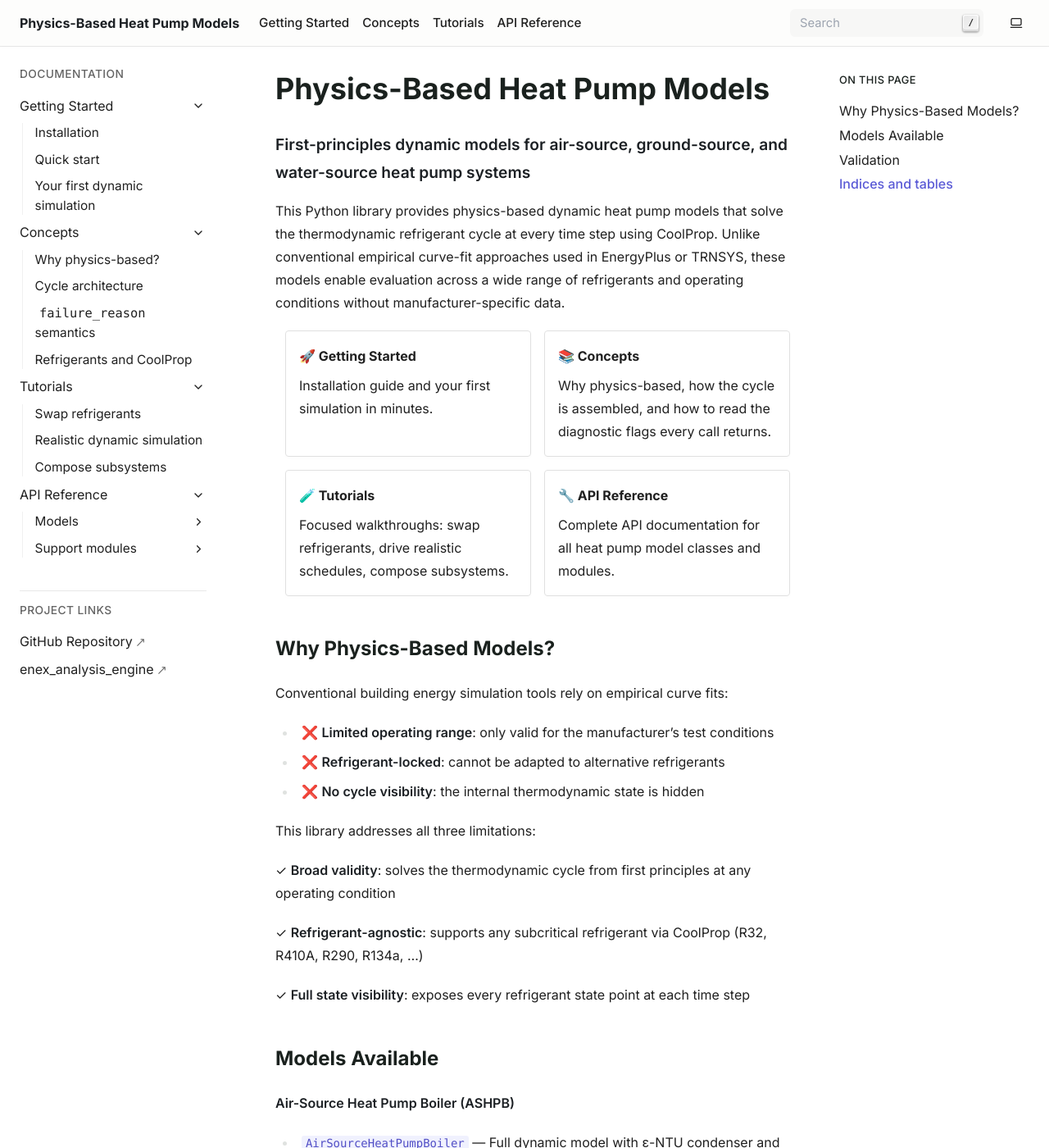
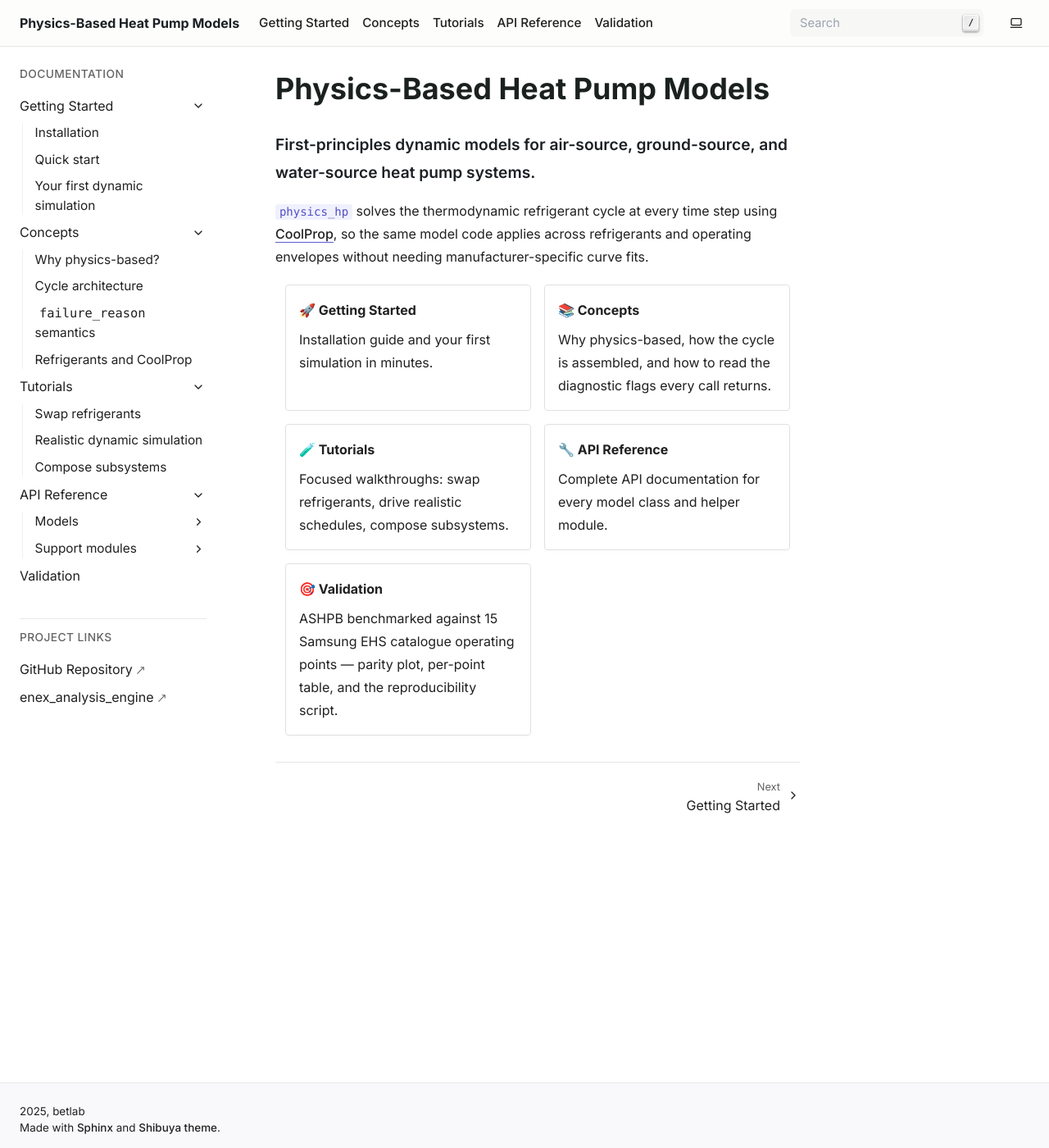
Before and after one commit to bet-lab/tmhp, a Sphinx documentation site: the page built from docs/source/index.rst, in a window 1280 px wide and 1400 px high. Shown: the whole window at 82% size. Built offline with Sphinx 7.4.7, drawn with Linux system fonts in a browser that asks for light colours; some of the changed lines change nothing that is shown; some of the changed text lies outside the part shown.

Commit message:
docs: add validation section, slim landing page (#101)
Add `docs/source/validation/index.rst` carrying the validation
material that previously only existed in the README:

- Embeds `_static/validation_parity.svg` as a centred figure.
- Renders the 15-row per-point comparison table as a `list-table`
  so it is searchable and works with `sphinx -W`.
- Notation block converted to RST `:math:` markup
  (`T_{LWT}`, `Q_cond`, AE, APE, MAE / MAPE).
- A "Reproducibility" section points readers at
  `scripts/validation/samsung_ehs_parity.py` (the parity-plot
  generator shipped in #75 and polished in subsequent PRs) and
  documents the `uv sync --locked` + `uv run` command pair.
- A scope `.. admonition::` records that only ASHPB has been
  quantitatively benchmarked; the other system classes share the
  same refrigerant-cycle core but have not been compared against
  unit-specific data.
- KJACR 2026 + Samsung TDB citations carry over verbatim.

Slim `docs/source/index.rst`:

- Drop the "Why Physics-Based?" and "Models Available" body —
  the Concepts and API sections cover that now.
- Drop the inline MAE / MAPE list-table — the new validation
  page is the authoritative source, linked from a fifth grid
  card.
- Keep the hero paragraph, the five grid cards, the hidden
  documentation toctree, and the Project Links toctree.

Wire Validation into the Shibuya `nav_links` strip and the hidden
documentation toctree.

Closes #100

```diff
--- a/docs/source/conf.py
+++ b/docs/source/conf.py
@@ -81,6 +81,7 @@
         {"title": "Concepts", "url": "concepts/index"},
         {"title": "Tutorials", "url": "tutorials/index"},
         {"title": "API Reference", "url": "api/index"},
+        {"title": "Validation", "url": "validation/index"},
     ],
     # Social-card image shown when the docs are linked on GitHub, Slack, etc.
     "og_image_url": (
--- a/docs/source/index.rst
+++ b/docs/source/index.rst
@@ -6,9 +6,13 @@
 
 .. rst-class:: lead
 
-   **First-principles dynamic models for air-source, ground-source, and water-source heat pump systems**
+   **First-principles dynamic models for air-source, ground-source, and
+   water-source heat pump systems.**
 
-This Python library provides physics-based dynamic heat pump models that solve the thermodynamic refrigerant cycle at every time step using CoolProp. Unlike conventional empirical curve-fit approaches used in EnergyPlus or TRNSYS, these models enable evaluation across a wide range of refrigerants and operating conditions without manufacturer-specific data.
+``physics_hp`` solves the thermodynamic refrigerant cycle at every time
+step using `CoolProp <http://www.coolprop.org>`_, so the same model
+code applies across refrigerants and operating envelopes without
+needing manufacturer-specific curve fits.
 
 .. grid:: 2
     :gutter: 3
@@ -37,61 +41,16 @@
         :link: api/index
         :link-type: doc
 
-        Complete API documentation for all heat pump model classes and modules.
+        Complete API documentation for every model class and
+        helper module.
 
-Why Physics-Based Models?
-==========================
+    .. grid-item-card:: 🎯 Validation
+        :link: validation/index
+        :link-type: doc
 
-Conventional building energy simulation tools rely on empirical curve fits:
-
-- ❌ **Limited operating range**: only valid for the manufacturer's test conditions
-- ❌ **Refrigerant-locked**: cannot be adapted to alternative refrigerants
-- ❌ **No cycle visibility**: the internal thermodynamic state is hidden
-
-This library addresses all three limitations:
-
-✓ **Broad validity**: solves the thermodynamic cycle from first principles at any operating condition
-
-✓ **Refrigerant-agnostic**: supports any subcritical refrigerant via CoolProp (R32, R410A, R290, R134a, ...)
-
-✓ **Full state visibility**: exposes every refrigerant state point at each time step
-
-Models Available
-=================
-
-**Air-Source Heat Pump Boiler (ASHPB)**
-
-* :class:`~air_source_heat_pump_boiler.AirSourceHeatPumpBoiler` — Full dynamic model with ε-NTU condenser and optimal evaporating temperature search
-* :class:`~ashpb_stc_preheat.ASHPB_STC_preheat` — ASHPB with solar thermal collector preheat
-* :class:`~ashpb_stc_tank.ASHPB_STC_tank` — ASHPB + STC with stratified storage tank
-* :class:`~ashpb_pv_ess.ASHPB_PV_ESS` — ASHPB + PV + Energy Storage System
-
-**Ground-Source Heat Pump Boiler (GSHPB)**
-
-* :class:`~ground_source_heat_pump_boiler.GroundSourceHeatPumpBoiler` — Full dynamic model with g-function borehole
-* :class:`~gshpb_stc_preheat.GSHPB_STC_preheat` — GSHPB with STC preheat
-* :class:`~gshpb_stc_tank.GSHPB_STC_tank` — GSHPB + STC with stratified tank
-* :class:`~gshpb_pv_ess.GSHPB_PV_ESS` — GSHPB + PV + ESS
-
-**Water-Source Heat Pump Boiler (WSHPB)**
-
-* :class:`~water_source_heat_pump_boiler.WaterSourceHeatPumpBoiler` — Dynamic WSHPB model
-
-Validation
-===========
-
-The ASHPB model has been validated against commercial catalogue data (Samsung EHS 14 kW) at **15 operating points** (LWT 40/50/65°C × outdoor −10 to 30°C):
-
-.. list-table::
-   :header-rows: 1
-   :widths: 40 30
-
-   * - Metric
-     - Value
-   * - Mean Absolute Error (MAE)
-     - 0.354
-   * - Mean Absolute Percentage Error (MAPE)
-     - 10.09 %
+        ASHPB benchmarked against 15 Samsung EHS catalogue
+        operating points — parity plot, per-point table, and
+        the reproducibility script.
 
 .. toctree::
    :maxdepth: 2
@@ -102,6 +61,7 @@
    concepts/index
    tutorials/index
    api/index
+   validation/index
 
 .. toctree::
    :maxdepth: 1
@@ -110,10 +70,3 @@
 
    GitHub Repository <https://github.com/bet-lab/physics-heatpump-models>
    enex_analysis_engine <https://github.com/bet-lab/enex_analysis_engine>
-
-Indices and tables
-==================
-
-* :ref:`genindex`
-* :ref:`modindex`
-* :ref:`search`
--- /dev/null
+++ b/docs/source/validation/index.rst
@@ -0,0 +1,249 @@
+==========
+Validation
+==========
+
+.. rst-class:: lead
+
+   :class:`~physics_hp.air_source_heat_pump_boiler.AirSourceHeatPumpBoiler`
+   has been validated against commercial catalogue data — the
+   **Samsung EHS Mono HT Quiet R32 14 kW** unit — across 15
+   operating points spanning :math:`T_{\mathrm{LWT}} \in
+   \{40, 50, 65\}` °C and outdoor air temperatures from −10 to
+   30 °C.
+
+Parity plot
+===========
+
+.. figure:: ../_static/validation_parity.svg
+    :alt: Parity plot — predicted vs target COP across 15
+        operating points of the Samsung EHS Mono HT Quiet R32
+        catalogue.
+    :align: center
+    :width: 70%
+
+    Predicted COP vs catalogue target COP. The 1 : 1 diagonal is
+    the reference; points clustered around it indicate the model
+    tracks the catalogue without unit-specific calibration.
+
+Per-point comparison
+====================
+
+Catalogue conditions and target values follow Table 1 of the
+KJACR 2026 paper (see citations below). Predicted values come
+from re-running the released code via
+``scripts/validation/samsung_ehs_parity.py``.
+
+.. list-table::
+    :header-rows: 1
+    :widths: 5 12 10 14 14 14 8 10
+
+    * - ID
+      - :math:`T_{\mathrm{LWT}}\ [\mathrm{°C}]`
+      - :math:`T_0\ [\mathrm{°C}]`
+      - :math:`\dot{Q}_{\mathrm{cond}}\ [\mathrm{kW}]`
+      - :math:`\mathrm{COP}_{\mathrm{target}}`
+      - :math:`\mathrm{COP}_{\mathrm{pred}}`
+      - AE
+      - APE
+    * - 1
+      - 40
+      - −10
+      - 13.45
+      - 2.30
+      - 2.37
+      - 0.07
+      - 3.0 %
+    * - 2
+      - 40
+      - 2
+      - 12.42
+      - 3.04
+      - 3.83
+      - 0.79
+      - 25.8 %
+    * - 3
+      - 40
+      - 12
+      - 14.65
+      - 5.07
+      - 4.67
+      - 0.40
+      - 7.9 %
+    * - 4
+      - 40
+      - 20
+      - 15.69
+      - 6.48
+      - 5.65
+      - 0.83
+      - 12.8 %
+    * - 5
+      - 40
+      - 30
+      - 16.98
+      - 7.68
+      - 7.43
+      - 0.25
+      - 3.2 %
+    * - 6
+      - 50
+      - −10
+      - 13.89
+      - 2.00
+      - 1.84
+      - 0.16
+      - 7.8 %
+    * - 7
+      - 50
+      - 2
+      - 13.27
+      - 2.56
+      - 3.04
+      - 0.48
+      - 18.9 %
+    * - 8
+      - 50
+      - 12
+      - 14.76
+      - 3.86
+      - 3.71
+      - 0.15
+      - 3.9 %
+    * - 9
+      - 50
+      - 20
+      - 15.97
+      - 4.78
+      - 4.34
+      - 0.44
+      - 9.2 %
+    * - 10
+      - 50
+      - 30
+      - 17.48
+      - 5.95
+      - 5.37
+      - 0.58
+      - 9.8 %
+    * - 11
+      - 65
+      - −10
+      - 13.96
+      - 1.83
+      - 1.43
+      - 0.40
+      - 22.1 %
+    * - 12
+      - 65
+      - 2
+      - 13.59
+      - 2.27
+      - 2.38
+      - 0.11
+      - 4.9 %
+    * - 13
+      - 65
+      - 12
+      - 15.55
+      - 3.22
+      - 2.81
+      - 0.41
+      - 12.7 %
+    * - 14
+      - 65
+      - 20
+      - 16.76
+      - 3.83
+      - 3.23
+      - 0.60
+      - 15.7 %
+    * - 15
+      - 65
+      - 30
+      - 18.27
+      - 4.72
+      - 3.84
+      - 0.88
+      - 18.6 %
+    * -
+      -
+      -
+      -
+      - **Mean**
+      -
+      - **0.44**
+      - **11.8 %**
+
+Notation
+========
+
+- :math:`T_{\mathrm{LWT}}` — Leaving Water Temperature, the
+  manufacturer's catalogue reference. The model's tank temperature is
+  set 2.5 K below :math:`T_{\mathrm{LWT}}` for
+  :math:`T_{\mathrm{LWT}} \le 60` °C and 5 K below for
+  :math:`T_{\mathrm{LWT}} > 60` °C, per the paper's EWT / LWT offset.
+- :math:`T_0` — outdoor (dead-state) air temperature.
+- :math:`\dot{Q}_{\mathrm{cond}}` — target condenser heat rate.
+- :math:`\mathrm{COP}` — system Coefficient of Performance,
+  :math:`\dot{Q}_{\mathrm{cond}} / (E_{\mathrm{cmp}} + E_{\mathrm{fan}})`.
+- AE — Absolute Error,
+  :math:`\left|\mathrm{COP}_{\mathrm{pred}} - \mathrm{COP}_{\mathrm{target}}\right|`.
+- APE — Absolute Percentage Error,
+  :math:`\mathrm{AE} / \mathrm{COP}_{\mathrm{target}}`.
+- MAE / MAPE — mean of AE / APE over all 15 points.
+
+Reproducibility
+===============
+
+The parity plot and the table above are regenerated by
+`scripts/validation/samsung_ehs_parity.py
+<https://github.com/bet-lab/physics-heatpump-models/blob/main/scripts/validation/samsung_ehs_parity.py>`_,
+so anyone can rerun the comparison from the source.
+
+.. code-block:: bash
+
+   uv sync --locked
+   uv run python scripts/validation/samsung_ehs_parity.py
+
+The script:
+
+- Iterates over the 15 catalogue operating points hard-coded
+  from Samsung's TDB Table 1.
+- Calls ``AirSourceHeatPumpBoiler(ref="R32").analyze_steady(...)``
+  at each point.
+- Writes a publication-quality SVG to
+  ``docs/source/_static/validation_parity.svg`` with a pinned
+  ``svg.hashsalt`` so the output is byte-identical across runs.
+
+Scope
+=====
+
+.. admonition:: What has — and hasn't — been benchmarked
+    :class: note
+
+    Only ``AirSourceHeatPumpBoiler`` has been quantitatively
+    validated against catalogue data. The other system classes
+    (:class:`~physics_hp.ground_source_heat_pump_boiler.GroundSourceHeatPumpBoiler`,
+    :class:`~physics_hp.water_source_heat_pump_boiler.WaterSourceHeatPumpBoiler`,
+    :class:`~physics_hp.air_source_heat_pump.AirSourceHeatPump`,
+    :class:`~physics_hp.ground_source_heat_pump.GroundSourceHeatPump`,
+    and the subsystem-augmented variants) share the same
+    refrigerant-cycle core and pass smoke tests on representative
+    operating points, but they have not yet been benchmarked
+    against unit-specific data.
+
+The accuracy reported here is achieved **without unit-specific
+calibration** — the same code path applies to any CoolProp
+refrigerant and any operating envelope the cycle can physically
+close in.
+
+Citations
+=========
+
+- Jo, H. & Choi, W. *"Thermodynamic Modeling of Refrigerant Cycle
+  in an Air-Source Heat Pump Boiler and Performance Validation"*,
+  KJACR (2026, in press).
+- Samsung Electronics, *EHS Mono HT Quiet R32 Technical Data
+  Book* (2024) —
+  `PDF
+  <https://www.theheatpumpwarehouse.co.uk/wp-content/uploads/2024/11/tdb-ehs-mono-ht-quiet-for-europe-r32-50hz-hp-ver.2.1-221005-compressed-compressed.pdf>`_.
```
